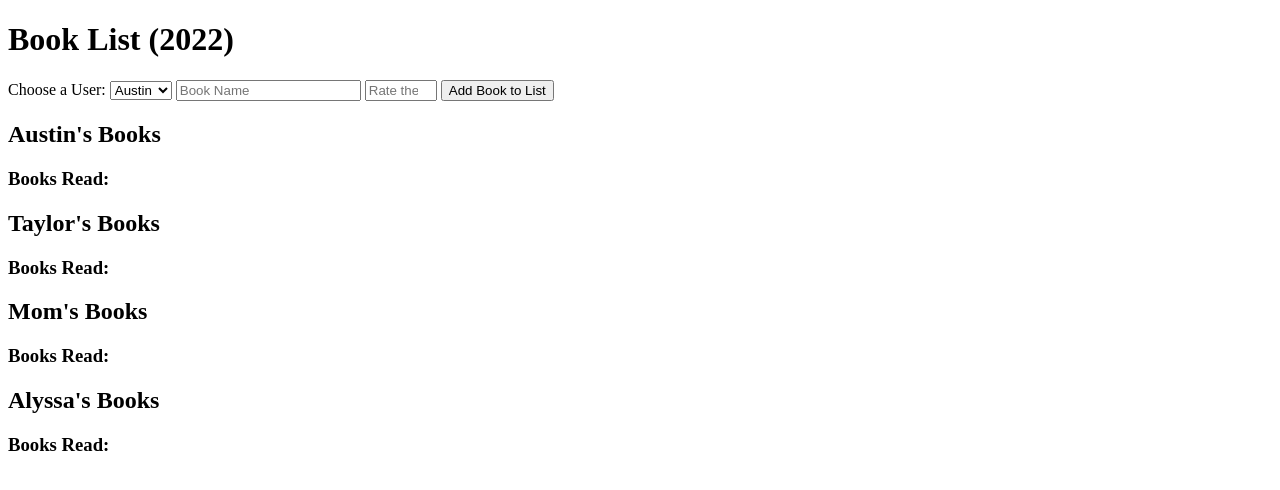
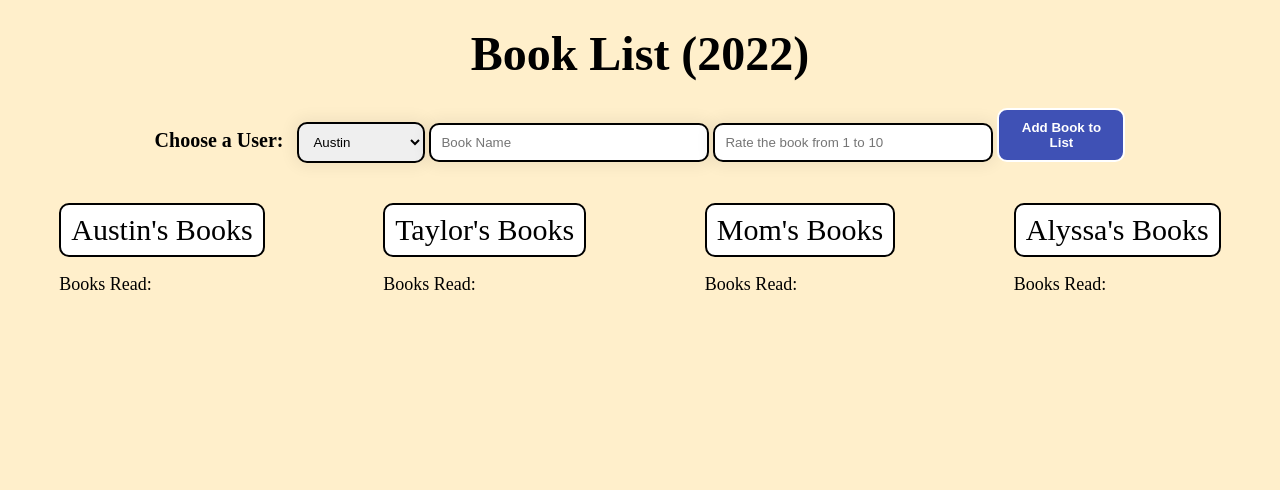
Before and after one commit to burd5/book-club, a website: page index.html in a window 1280 px wide. Drawn offline with Linux system fonts and the light colour scheme.

Commit message:
changed folder placements

```diff
--- a/index.html
+++ b/index.html
@@ -4,7 +4,7 @@
     <meta charset="UTF-8">
     <meta http-equiv="X-UA-Compatible" content="IE=edge">
     <meta name="viewport" content="width=device-width, initial-scale=1.0">
-    <link rel="stylesheet" href="public/">
+    <link rel="stylesheet" href="public/style.css">
     <title>Book Club</title>
 </head>
 <body>
```
